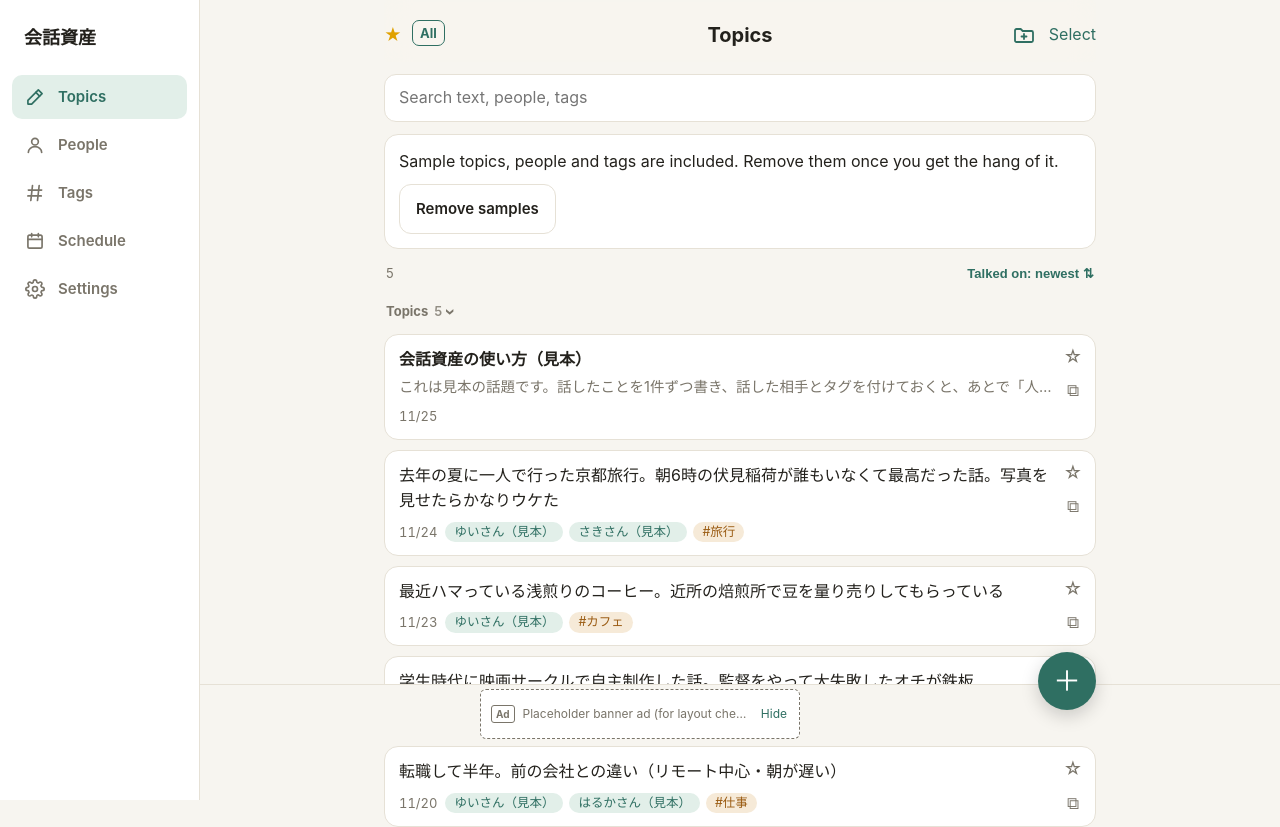
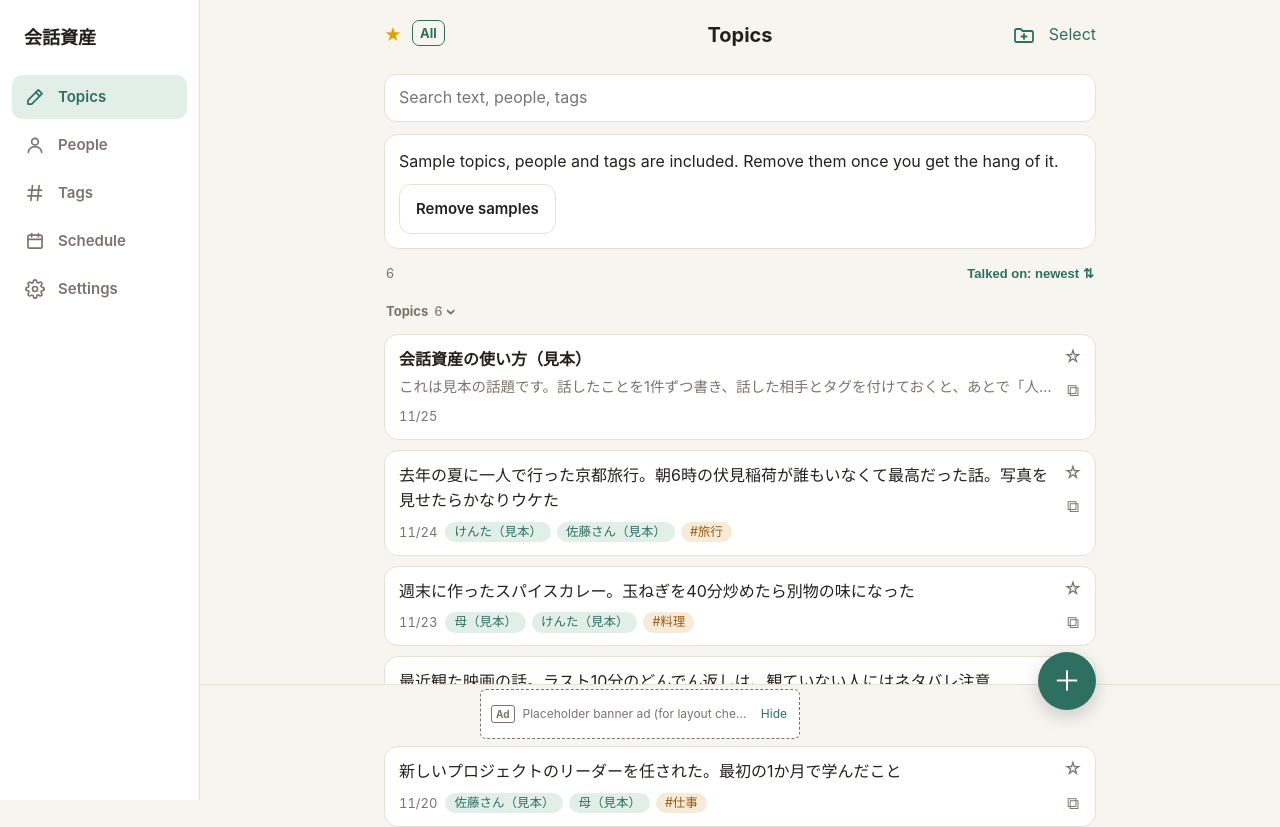
Before and after one commit to Kaiwaapp/kaiwa-shisan, a React (Vite) app: page / in a window 1280 px wide. Shown: the top 827 px of the page. Built offline with nearby package versions, Linux system fonts and the light colour scheme.

Commit message:
見本の人・話題をマッチングアプリ寄りから、友達・家族・職場・知人などいろいろな関係に変更
Co-Authored-By: Claude Opus 5.5 <noreply@anthropic.com>
Claude-Session: https://claude.ai/code/session_01QRm74oPQ9joxUR8RuF6GfM

```diff
--- a/src/core/samples.ts
+++ b/src/core/samples.ts
@@ -5,21 +5,23 @@ import { newId, today, type AppData, type Entry, type ID, type Person, type Topi
 const DAY = 86400000;
 
 export function buildSamples(now = Date.now()): Pick<AppData, 'people' | 'topics' | 'entries'> {
-  const person = (name: string, memo: string, reading: string, i: number, profile?: Person['profile']): Person => ({
-    id: newId(), name, memo, reading, createdAt: now - 30 * DAY, updatedAt: now, viewedAt: now - i * 1000, selectedAt: now - i * 1000,
+  const person = (name: string, memo: string, reading: string, relation: string, i: number, profile?: Person['profile']): Person => ({
+    id: newId(), name, memo, reading, relation, createdAt: now - 30 * DAY, updatedAt: now, viewedAt: now - i * 1000, selectedAt: now - i * 1000,
     folderId: null, ...(profile ? { profile } : {}), sample: true,
   });
+  // いろいろな関係の人を用意する(友達・家族・職場・知人)
   const people = [
-    person('ゆいさん（見本）', 'マッチングアプリで知り合った。カフェ巡りが好き', 'ゆいさん', 1, { fields: { age: '27歳', area: '東京', job: 'デザイナー', hobbies: 'カフェ巡り、写真' } }),
-    person('さきさん（見本）', '映画好き', 'さきさん', 2),
-    person('はるかさん（見本）', '職場の同期', 'はるかさん', 3),
+    person('けんた（見本）', '大学のサークル仲間。年に数回飲みに行く', 'けんた', 'friend', 1, { fields: { job: 'エンジニア', hobbies: 'キャンプ、映画' } }),
+    person('母（見本）', '週末によく電話する', 'はは', 'family', 2),
+    person('佐藤さん（見本）', '職場の先輩。ランチによく行く', 'さとうさん', 'work', 3),
+    person('ジムの田中さん（見本）', 'ジムでよく会う人', 'じむのたなかさん', 'acquaintance', 4),
   ];
   const topic = (name: string, reading: string, i: number): Topic => ({
     id: newId(), name, reading, createdAt: now - 30 * DAY, updatedAt: now, viewedAt: now - i * 1000, selectedAt: now - i * 1000, folderId: null, sample: true,
   });
-  const topics = [topic('旅行', 'りょこう', 1), topic('カフェ', 'かふぇ', 2), topic('映画', 'えいが', 3), topic('仕事', 'しごと', 4)];
-  const [yui, saki, haruka] = people.map((p) => p.id);
-  const [travel, cafe, movie, work] = topics.map((t) => t.id);
+  const topics = [topic('旅行', 'りょこう', 1), topic('料理', 'りょうり', 2), topic('映画', 'えいが', 3), topic('仕事', 'しごと', 4), topic('健康', 'けんこう', 5)];
+  const [kenta, mother, sato, tanaka] = people.map((p) => p.id);
+  const [travel, cooking, movie, work, health] = topics.map((t) => t.id);
   let n = 0;
   const entry = (text: string, personIds: ID[], topicIds: ID[], daysAgo: number, title?: string): Entry => ({
     id: newId(), ...(title ? { title } : {}), text, personIds, topics: topicIds.map((topicId) => ({ topicId, source: 'manual' as const })),
@@ -28,10 +30,11 @@ export function buildSamples(now = Date.now()): Pick<AppData, 'people' | 'topics
   });
   const entries = [
     entry('これは見本の話題です。話したことを1件ずつ書き、話した相手とタグを付けておくと、あとで「人」や「タグ」から探せます。\n見本は設定や話題タブの案内から、まとめて消せます。', [], [], 0, '会話資産の使い方（見本）'),
-    entry('去年の夏に一人で行った京都旅行。朝6時の伏見稲荷が誰もいなくて最高だった話。写真を見せたらかなりウケた', [yui, saki], [travel], 1),
-    entry('最近ハマっている浅煎りのコーヒー。近所の焙煎所で豆を量り売りしてもらっている', [yui], [cafe], 2),
-    entry('学生時代に映画サークルで自主制作した話。監督をやって大失敗したオチが鉄板', [saki], [movie], 3),
-    entry('転職して半年。前の会社との違い（リモート中心・朝が遅い）', [yui, haruka], [work], 5),
+    entry('去年の夏に一人で行った京都旅行。朝6時の伏見稲荷が誰もいなくて最高だった話。写真を見せたらかなりウケた', [kenta, sato], [travel], 1),
+    entry('週末に作ったスパイスカレー。玉ねぎを40分炒めたら別物の味になった', [mother, kenta], [cooking], 2),
+    entry('最近観た映画の話。ラスト10分のどんでん返しは、観ていない人にはネタバレ注意', [kenta], [movie], 3),
+    entry('新しいプロジェクトのリーダーを任された。最初の1か月で学んだこと', [sato, mother], [work], 5),
+    entry('朝ランを始めて3か月。川沿いのコースが気持ちいいし、よく眠れるようになった', [tanaka, mother], [health], 6),
   ];
   return { people, topics, entries };
 }
```
